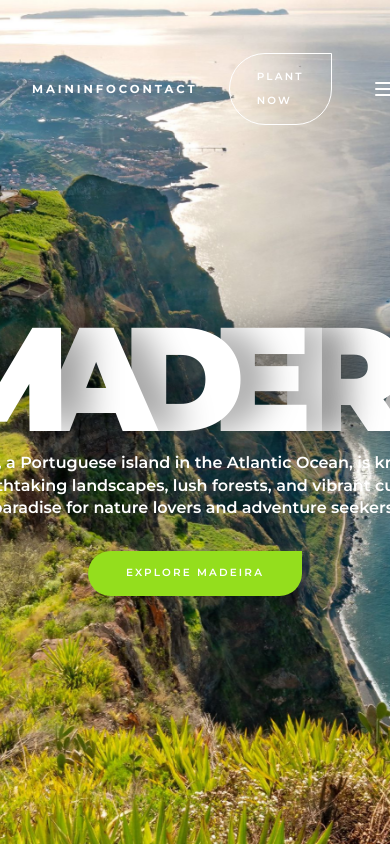
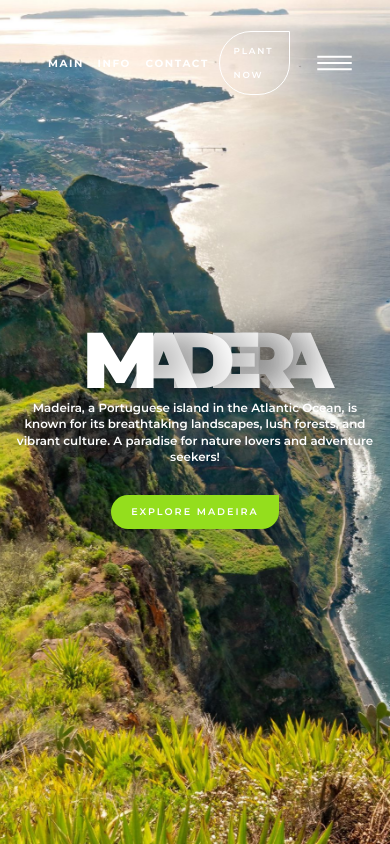
Before and after one commit to PavloKostereva/MadeiraExplorer, a Next.js app: page / in a window 390 px wide. Built offline with nearby package versions, Linux system fonts and the light colour scheme.

Commit message:
Enhance global CSS styles for improved responsiveness and layout; implement mobile-first design approach with media queries, adjust padding and margins for various sections, and ensure consistent styling across components.

```diff
--- a/app/globals.css
+++ b/app/globals.css
@@ -380,11 +380,23 @@
   .content-section {
     max-width: 900px;
     margin: 0 auto;
+    padding: 0;
+    width: 100%;
+    box-sizing: border-box;
+  }
+
+  @media (min-width: 769px) {
+    .content-section {
+      padding: 0 0.5em;
+    }
   }
 
   /* Hero section */
   .hero-section {
-    @apply relative w-full h-[60vh] min-h-[500px] -mx-2 mb-16 rounded-b-[20px] overflow-hidden;
+    @apply relative w-full h-[60vh] min-h-[500px] mb-16 rounded-b-[20px] overflow-hidden;
+    margin-left: calc(0.5em * -1);
+    margin-right: calc(0.5em * -1);
+    width: calc(100% + 1em);
     opacity: 0;
     transform: translateY(30px);
     transition: opacity 0.8s ease, transform 0.8s ease;
@@ -439,6 +451,7 @@
 
   .section-content {
     @apply grid grid-cols-1 md:grid-cols-2 gap-16 items-center;
+    width: 100%;
   }
 
   .info-section.reverse .section-content {
@@ -451,6 +464,8 @@
 
   .section-image {
     @apply relative rounded-[15px] overflow-hidden shadow-[0_10px_40px_rgba(0,0,0,0.3)] transition-all duration-300;
+    width: 100%;
+    margin: 0;
   }
 
   .section-image:hover {
@@ -646,15 +661,17 @@
   /* Contact page */
   .contact-wrapper {
     display: grid;
-    grid-template-columns: 1fr 1fr;
-    gap: 4em;
+    grid-template-columns: 1fr;
+    gap: 3em;
     margin-top: 2em;
     align-items: start;
+    width: 100%;
   }
 
-  @media (max-width: 1024px) {
+  @media (min-width: 769px) {
     .contact-wrapper {
-      grid-template-columns: 1fr;
+      grid-template-columns: 1fr 1fr;
+      gap: 4em;
     }
   }
 
@@ -663,6 +680,8 @@
     opacity: 0;
     transform: translateY(40px);
     transition: opacity 0.8s ease, transform 0.8s ease;
+    width: 100%;
+    max-width: 100%;
   }
 
   .contact-info-section.visible,
@@ -678,6 +697,12 @@
     margin-top: 0;
     margin-bottom: 1em;
     color: var(--white-color);
+    line-height: 1.2;
+    word-wrap: break-word;
+    position: static !important;
+    margin-left: 0 !important;
+    right: auto !important;
+    top: auto !important;
   }
 
   .intro-text {
@@ -772,6 +797,12 @@
     margin-top: 3em;
   }
 
+  @media (max-width: 768px) {
+    .map-section {
+      margin-top: 2em;
+    }
+  }
+
   .map-placeholder {
     position: relative;
     width: 100%;
@@ -804,23 +835,17 @@
   /* Contact form */
   .contact-form,
   .plant-form {
-    max-width: 600px;
-    margin: 2em auto;
+    max-width: 100%;
+    margin: 1em 0;
+    width: 100%;
   }
 
-  .contact-info-section h2,
-  .contact-form-section h2 {
-    font-size: calc(var(--index) * 3);
-    font-weight: 700;
-    margin-top: 0;
-    margin-bottom: 1em;
-    color: var(--white-color);
-    line-height: 1.2;
-    word-wrap: break-word;
-    position: static !important;
-    margin-left: 0 !important;
-    right: auto !important;
-    top: auto !important;
+  @media (min-width: 769px) {
+    .contact-form,
+    .plant-form {
+      max-width: 600px;
+      margin: 2em 0;
+    }
   }
 
   .form-group {
@@ -1030,3 +1055,376 @@
     @apply opacity-70 cursor-not-allowed;
   }
 }
+
+/* Responsive Design - Mobile First Approach */
+@media (max-width: 480px) {
+  /* Extra Small Devices (phones) */
+  :root {
+    --index: calc(0.8vw + 0.8vh);
+  }
+
+  .container {
+    padding: 0 1em;
+  }
+
+  .top-line {
+    padding: 1.5em 0;
+  }
+
+  .main-menu li > * {
+    font-size: 0.65em;
+    letter-spacing: 0.15em;
+  }
+
+  .button--top {
+    margin: 0 0.5em 0 1em;
+    padding: 0.8em 1.5em;
+    font-size: 0.55em;
+  }
+
+  .header-content h1 {
+    font-size: calc(var(--index) * 8);
+  }
+
+  .header-content p {
+    font-size: calc(var(--index) * 1.2);
+    padding: 0 1em;
+  }
+
+  .page-title {
+    font-size: calc(var(--index) * 5) !important;
+  }
+
+  .hero-section {
+    height: 40vh !important;
+    min-height: 300px !important;
+    margin-left: calc(0.5em * -1) !important;
+    margin-right: calc(0.5em * -1) !important;
+    width: calc(100% + 1em) !important;
+    margin-top: 0 !important;
+    margin-bottom: 2em !important;
+  }
+
+  .hero-title {
+    font-size: calc(var(--index) * 5) !important;
+    padding: 0 1em;
+  }
+
+  .page-content {
+    padding: 2em 0;
+  }
+
+  .info-section,
+  .activities-section,
+  .why-plant-section,
+  .how-it-works-section,
+  .trees-section,
+  .plant-intro-section {
+    margin: 3em 0 !important;
+  }
+
+  .section-content,
+  .intro-content {
+    gap: 2em !important;
+  }
+
+  .section-text h2,
+  .contact-info-section h2,
+  .contact-form-section h2,
+  .activities-section h2 {
+    font-size: calc(var(--index) * 2) !important;
+  }
+
+  .section-text h3,
+  .activity-card h3 {
+    font-size: calc(var(--index) * 1.5) !important;
+  }
+
+  .contact-wrapper {
+    gap: 2em !important;
+    margin-top: 1em !important;
+    grid-template-columns: 1fr !important;
+  }
+
+  .contact-info-section,
+  .contact-form-section {
+    width: 100%;
+    max-width: 100%;
+  }
+
+  .contact-info {
+    grid-template-columns: 1fr !important;
+    gap: 1.5em !important;
+    margin: 1.5em 0 !important;
+  }
+
+  .contact-item {
+    padding: 1.5em !important;
+    margin-bottom: 1em !important;
+  }
+
+  .contact-icon {
+    font-size: 2em !important;
+  }
+
+  .intro-text {
+    margin-bottom: 2em !important;
+    font-size: calc(var(--index) * 1.1) !important;
+  }
+
+  .contact-info-section h2,
+  .contact-form-section h2 {
+    font-size: calc(var(--index) * 2.2) !important;
+    margin-bottom: 0.8em !important;
+  }
+
+  .contact-form {
+    margin: 1em 0 !important;
+  }
+
+  .activities-grid,
+  .benefits-grid {
+    gap: 1.5em !important;
+    margin-top: 2em !important;
+  }
+
+  .activity-card,
+  .benefit-card {
+    padding: 1.5em !important;
+  }
+
+  .activity-icon,
+  .benefit-icon {
+    font-size: 3em !important;
+  }
+
+  .info-boxes {
+    grid-template-columns: 1fr !important;
+    gap: 1.5em !important;
+  }
+
+  .info-box {
+    padding: 1.5em !important;
+  }
+
+  .steps {
+    grid-template-columns: 1fr !important;
+    gap: 1.5em !important;
+  }
+
+  .step {
+    padding: 1.5em !important;
+  }
+
+  .tree-options {
+    grid-template-columns: 1fr !important;
+    gap: 1.5em !important;
+  }
+
+  .tree-option {
+    padding: 1.5em !important;
+  }
+
+  .form-group input,
+  .form-group textarea,
+  .form-group select {
+    padding: 0.8em !important;
+    font-size: 16px !important; /* Prevent zoom on iOS */
+  }
+
+  .button--main {
+    padding: 1.2em 2em !important;
+    font-size: 0.6em !important;
+  }
+
+  .intro-text {
+    font-size: calc(var(--index) * 1.1) !important;
+    margin-bottom: 2em !important;
+  }
+
+  .social-links {
+    flex-direction: column !important;
+    gap: 0.8em !important;
+  }
+
+  .social-link {
+    width: 100%;
+    text-align: center;
+  }
+}
+
+@media (min-width: 481px) and (max-width: 768px) {
+  /* Small Devices (tablets portrait) */
+  :root {
+    --index: calc(0.9vw + 0.9vh);
+  }
+
+  .top-line {
+    padding: 2em 0;
+  }
+
+  .button--top {
+    margin: 0 1em 0 2em;
+    padding: 0.9em 2em;
+  }
+
+  .header-content h1 {
+    font-size: calc(var(--index) * 9);
+  }
+
+  .hero-section {
+    height: 50vh !important;
+    min-height: 400px !important;
+  }
+
+  .hero-title {
+    font-size: calc(var(--index) * 6) !important;
+  }
+
+  .page-title {
+    font-size: calc(var(--index) * 6) !important;
+  }
+
+  .page-content {
+    padding: 3em 0;
+  }
+
+  .section-content,
+  .intro-content,
+  .contact-wrapper {
+    gap: 3em !important;
+  }
+
+  .activities-grid {
+    grid-template-columns: 1fr !important;
+  }
+
+  .benefits-grid {
+    grid-template-columns: 1fr !important;
+  }
+
+  .tree-options {
+    grid-template-columns: 1fr !important;
+  }
+}
+
+@media (min-width: 769px) and (max-width: 1024px) {
+  /* Medium Devices (tablets landscape, small laptops) */
+  .top-line {
+    padding: 2.5em 0;
+  }
+
+  .hero-section {
+    height: 55vh !important;
+    min-height: 450px !important;
+  }
+
+  .activities-grid {
+    grid-template-columns: repeat(2, 1fr) !important;
+  }
+
+  .benefits-grid {
+    grid-template-columns: repeat(2, 1fr) !important;
+  }
+
+  .tree-options {
+    grid-template-columns: repeat(2, 1fr) !important;
+  }
+
+  .main-menu {
+    display: block !important;
+  }
+
+  .button--top {
+    display: block !important;
+  }
+}
+
+@media (min-width: 1025px) and (max-width: 1280px) {
+  /* Large Devices (laptops) */
+  .activities-grid {
+    grid-template-columns: repeat(2, 1fr);
+  }
+
+  .benefits-grid {
+    grid-template-columns: repeat(2, 1fr);
+  }
+}
+
+@media (min-width: 1281px) {
+  /* Extra Large Devices (desktops) */
+  .container {
+    max-width: 1140px;
+  }
+}
+
+/* Landscape orientation adjustments */
+@media (max-height: 600px) and (orientation: landscape) {
+  .hero-section {
+    height: 100vh !important;
+    min-height: 100vh !important;
+  }
+
+  .header-content h1 {
+    font-size: calc(var(--index) * 7) !important;
+  }
+
+  .page-title {
+    font-size: calc(var(--index) * 5) !important;
+  }
+}
+
+/* Touch device optimizations */
+@media (hover: none) and (pointer: coarse) {
+  .activity-card:hover,
+  .benefit-card:hover,
+  .tree-option:hover {
+    transform: none !important;
+  }
+
+  .activity-card:active,
+  .benefit-card:active,
+  .tree-option:active {
+    transform: scale(0.98) !important;
+    background: rgba(148, 222, 29, 0.2) !important;
+  }
+
+  .button {
+    min-height: 44px; /* Minimum touch target size */
+    min-width: 44px;
+  }
+
+  .main-menu li > * {
+    padding: 0.5em;
+  }
+}
+
+/* High DPI displays */
+@media (-webkit-min-device-pixel-ratio: 2), (min-resolution: 192dpi) {
+  .section-img,
+  .hero-img,
+  .intro-img {
+    image-rendering: -webkit-optimize-contrast;
+    image-rendering: crisp-edges;
+  }
+}
+
+/* Print styles */
+@media print {
+  .top-line,
+  .main-menu,
+  .button,
+  .submenu,
+  .mobile-menu {
+    display: none !important;
+  }
+
+  .page-content {
+    padding: 0;
+  }
+
+  .hero-section {
+    height: auto !important;
+    min-height: auto !important;
+  }
+}
```
